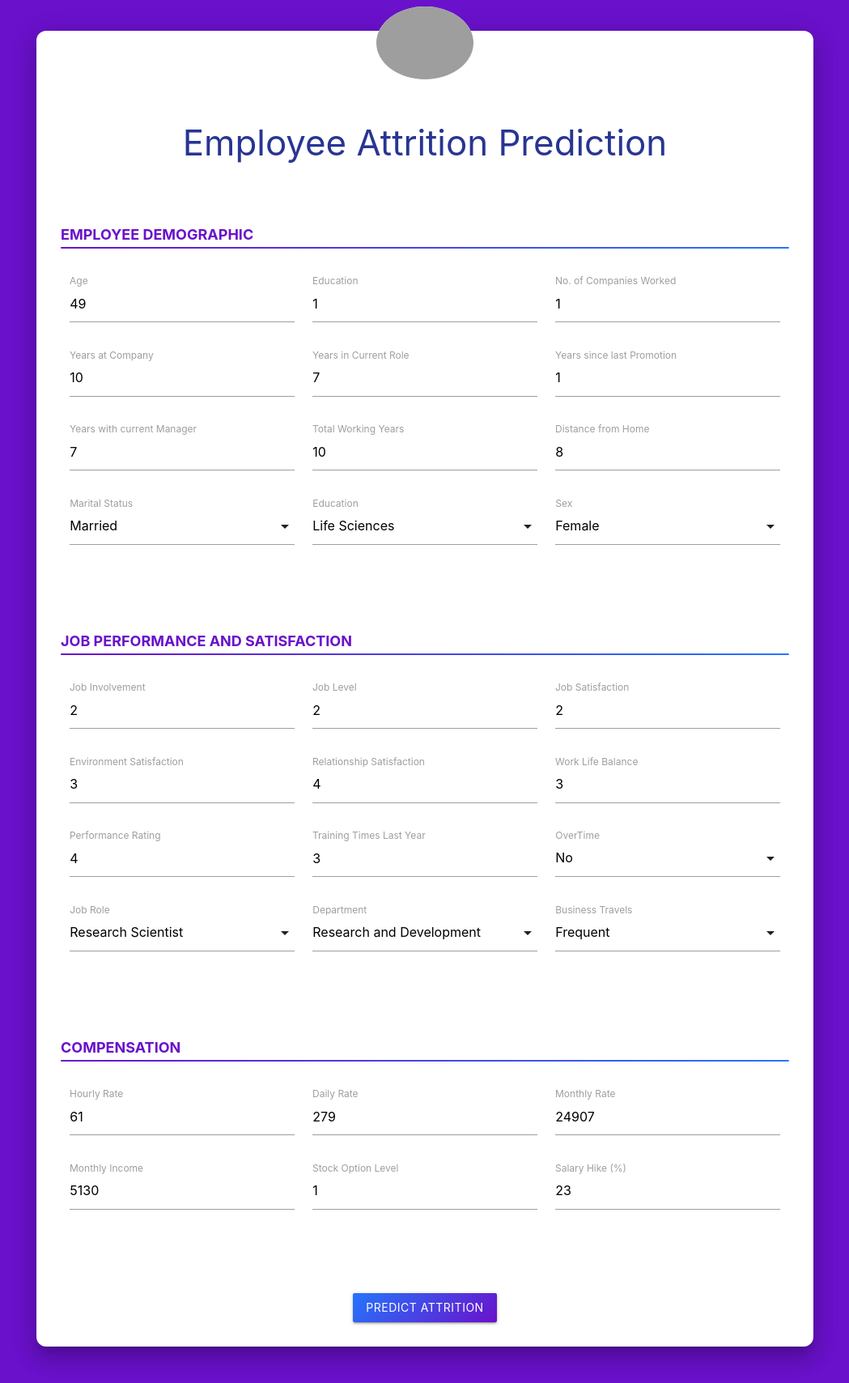
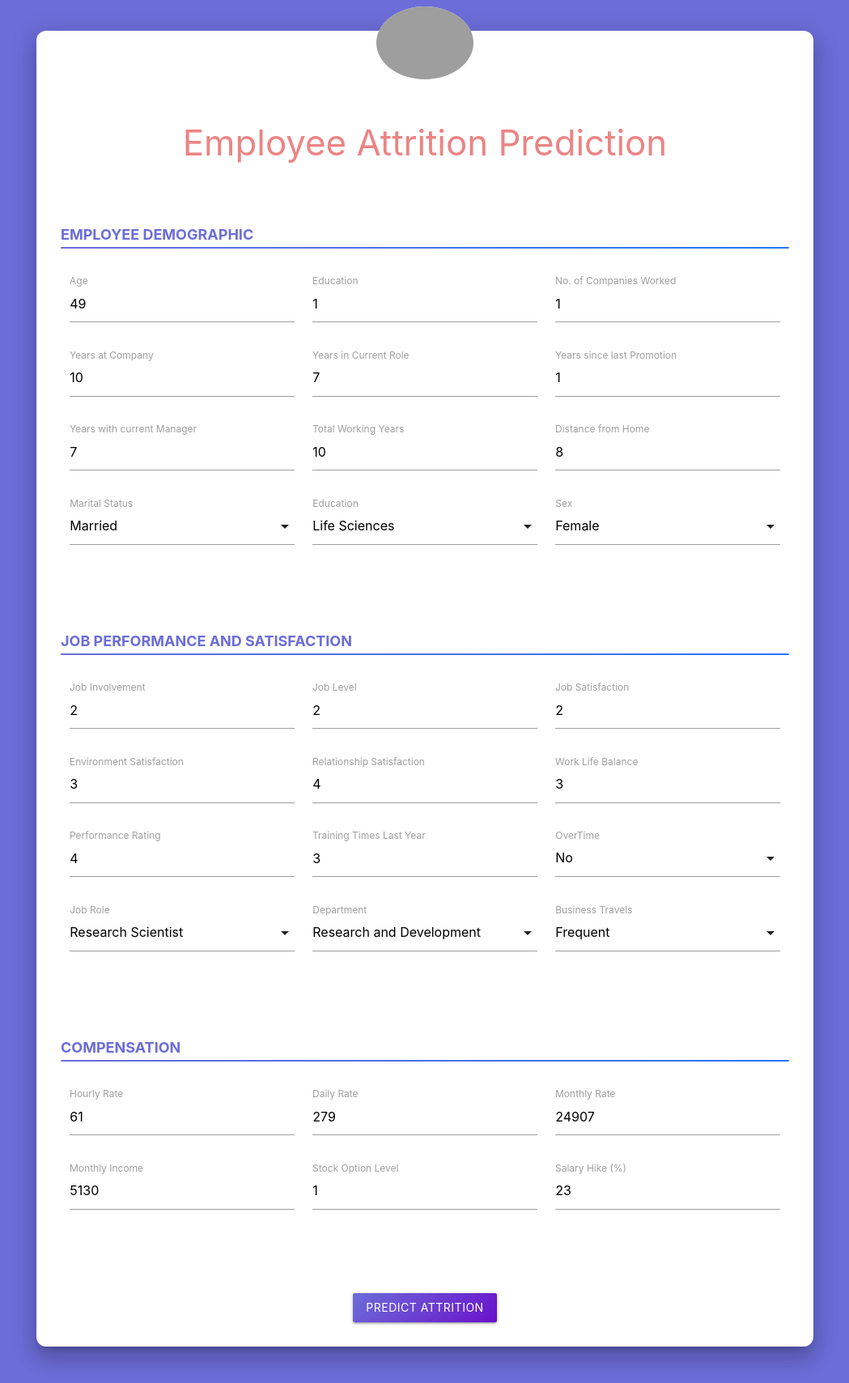
Before and after one commit to ccfernando/EmployeeAttritionTester, a Flask app: page / in a window 1280 px wide. Shown: the whole page at 81% size, without its empty margins (115-1164 px from the left). Run offline with Flask 3, Linux system fonts and the light colour scheme; parts of the project's set-up code (start-up, migrations or seed data) failed here and were passed over; grey boxes are pictures that could not be loaded.

Commit message:
Improved HTML

```diff
--- a/app/app.py
+++ b/app/app.py
@@ -138,4 +138,4 @@ def predict():
 if __name__ == "__main__":
     port = 5000
     print(f"Server is running on http://127.0.0.1:{port}")
-    serve(app, host="0.0.0.0", port=port)
+    serve(app, host="0.0.0.0", port=port,threads=50)
--- a/app/templates/index.html
+++ b/app/templates/index.html
@@ -9,7 +9,7 @@
     <!-- Custom Styles -->
     <style>
       body {
-        background-color: #6A11CB;
+        background-color: #6C6DD8;
         padding: 2rem;
       }
 
@@ -32,13 +32,18 @@
       }
 
       .btn {
-        background: linear-gradient(135deg, #2575FC, #6A11CB);
+        background: linear-gradient(135deg, #6C6DD8, #6A11CB);
+      }
+
+      .light-pink-text {
+        color: #ec8484;
+        /* Example light pink color */
       }
 
       .section-label {
         font-weight: bold;
         font-size: 1.2rem;
-        color: #6A11CB;
+        color: #6C6DD8;
         margin: 5rem 0 0rem;
         text-transform: uppercase;
         text-align: left;
@@ -49,6 +54,22 @@
         /* Enhanced spacing between fields */
       }
 
+      /* label focus color */
+      .input-field input:focus+label {
+        color: #e88684 !important;
+      }
+
+      /* label underline focus color */
+      .row .input-field input:focus {
+        border-bottom: 1px solid #e88684 !important;
+        box-shadow: 0 1px 0 0 #e88684 !important
+      }
+
+      ul.dropdown-content.select-dropdown li:not(.disabled) span {
+        color: #ec8484;
+        /* no need for !important */
+      }
+
       label {
         text-align: left;
         display: block;
@@ -56,17 +77,11 @@
 
       .visible-br {
         display: block;
-        /* Acts like a line break */
         height: 2px;
-        /* Thickness of the line */
-        background: linear-gradient(to right, #6A11CB, #2575FC);
-        /* Gradient effect */
+        background: linear-gradient(to right, #6C6DD8, #2575FC);
         margin: 2px 0 2rem;
-        /* Space above and below */
         border-radius: 2px;
-        /* Rounded edges */
         animation: fadeIn 1s ease-in-out;
-        /* Smooth fade-in effect */
       }
     </style>
   </head>
@@ -75,9 +90,9 @@
       <div class="card-panel white z-depth-4">
         <!-- Employee Icon -->
         <div class="center-align">
-          <img src="https://img.icons8.com/?size=100&id=7819&format=png&color=6A11CB" alt="Employee Icon" class="employee-icon circle responsive-img">
+          <img src="https://img.icons8.com/?size=300&id=7819&format=png&color=ec8484" alt="Employee Icon" class="employee-icon circle responsive-img">
         </div>
-        <h3 class="center-align indigo-text text-darken-3">Employee Attrition Prediction</h3>
+        <h3 class="center-align light-pink-text text-darken-3">Employee Attrition Prediction</h3>
         <form id="predictionForm" method="POST" action="http://10.10.11.18:5000/predict">
           <!-- Group 1 -->
           <div class="section-label">Employee Demographic</div>
@@ -261,9 +276,7 @@
           <div class="center-align" style="margin-top: 2rem;">
             <button type="submit" class="btn waves-effect waves-light"> Predict Attrition </button>
           </div>
-        </form> {% if prediction_text %} <div class="result">
-          <p>{{ prediction_text }}</p>
-        </div> {% endif %}
+        </form>
       </div>
     </div>
     <!-- Materialize JS CDN -->
```
